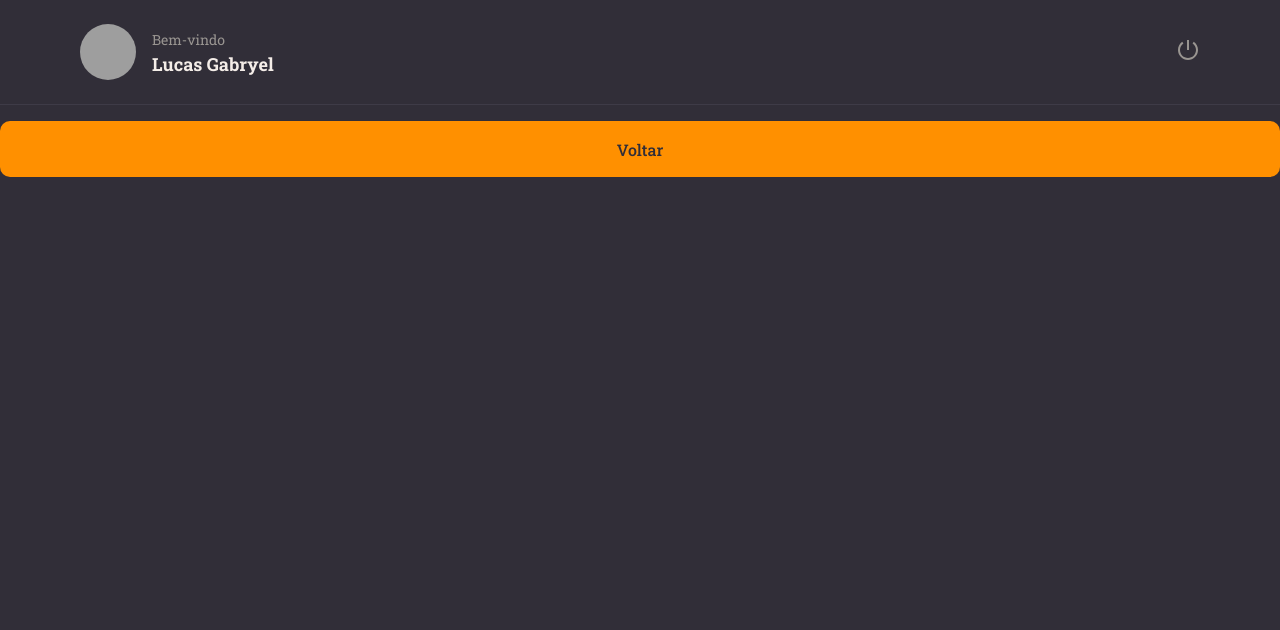
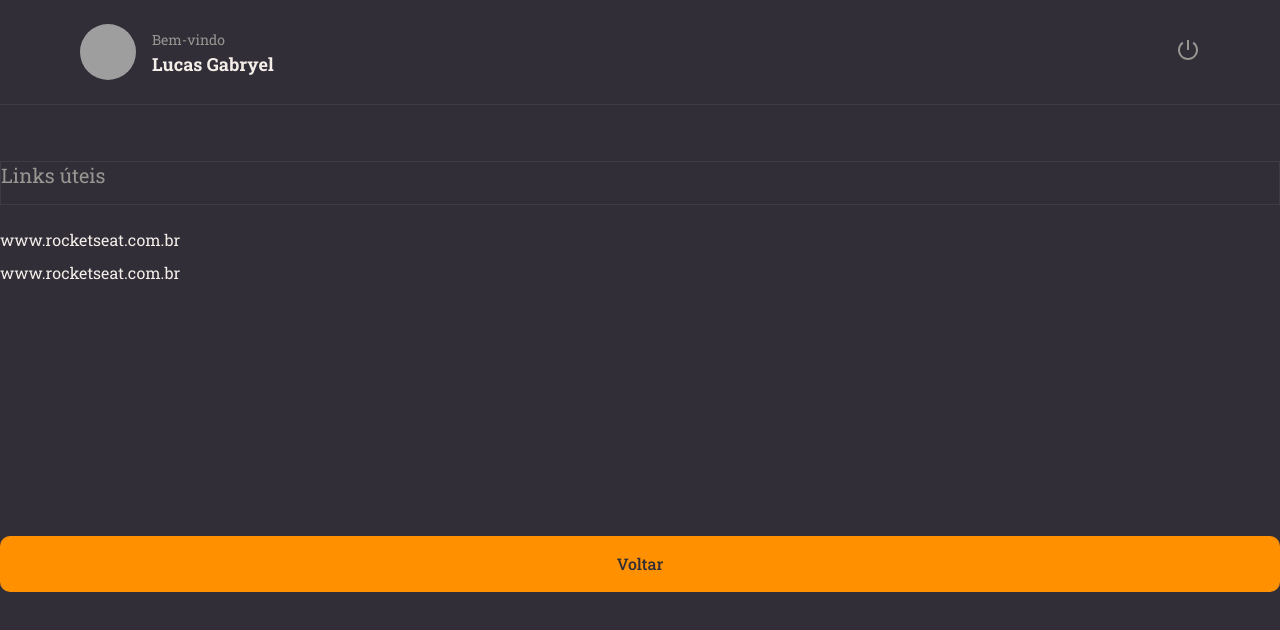
Before and after one commit to lucas-gabryel/rocketnotes-reactjs, a React (Vite) app: page / in a window 1280 px wide. Shown: the top 630 px of the page. Built offline with nearby package versions, Linux system fonts and the light colour scheme; grey boxes are pictures that could not be loaded.

Commit message:
create Section

```diff
--- /dev/null
+++ b/src/components/Section/index.jsx
@@ -0,0 +1,10 @@
+import { Container } from "./styles";
+
+export function Section({ title, children }){
+    return (
+        <Container>
+            <h2>{title}</h2>
+            {children}
+        </Container>
+    );
+};
--- /dev/null
+++ b/src/components/Section/styles.js
@@ -0,0 +1,16 @@
+import styled from "styled-components";
+
+export const Container = styled.section`
+    margin: 56px 0 28px;
+
+    > h2 {
+        border: 1px solid ${({ theme }) => theme.COLORS.BACKGROUND_700};
+
+        padding-bottom: 16px;
+        margin-bottom: 24px;
+
+        color: ${({ theme }) => theme.COLORS.GRAY_100};
+        font-size: 20px;
+        font-weight: 400;
+    }
+`;
--- a/src/pages/Details/index.jsx
+++ b/src/pages/Details/index.jsx
@@ -1,11 +1,20 @@
-import { Container } from "./style"
+import { Container, Links } from "./style"
+import { Header } from "../../components/Header"
 import { Button } from "../../components/Button"
-import { Header } from "../../components/Header"
+import { Section } from "../../components/Section"
 
 export function Details(){
   return(
     <Container>
       <Header/>
+
+      <Section title="Links úteis">
+      <Links>
+        <li><a href="#">www.rocketseat.com.br</a></li>
+        <li><a href="#">www.rocketseat.com.br</a></li>
+      </Links>
+      </Section>
+
       <Button title="Voltar"/>
     </Container>
   )
--- a/src/pages/Details/style.js
+++ b/src/pages/Details/style.js
@@ -10,3 +10,15 @@ export const Container = styled.div`
     "header"
     "content";
 `;
+
+export const Links = styled.ul`
+ list-style: none;
+
+ > li{
+    margin-top: 12px;
+
+    > a {
+        color: ${({ theme }) => theme.COLORS.WHITE};
+    }
+ }
+`;
```
